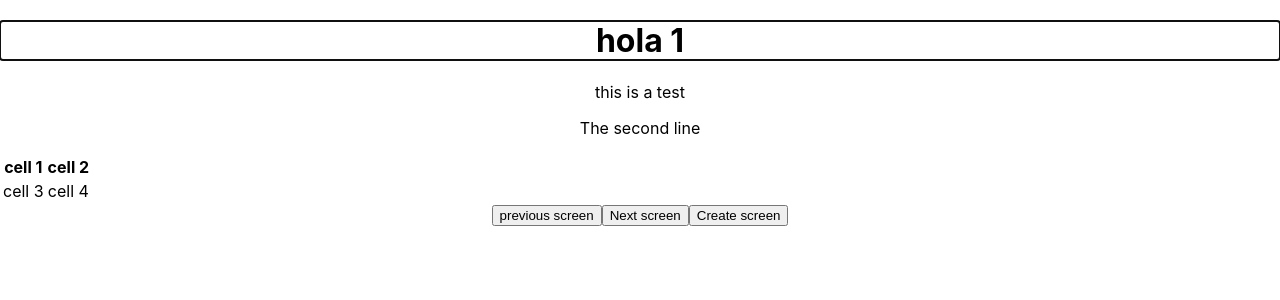
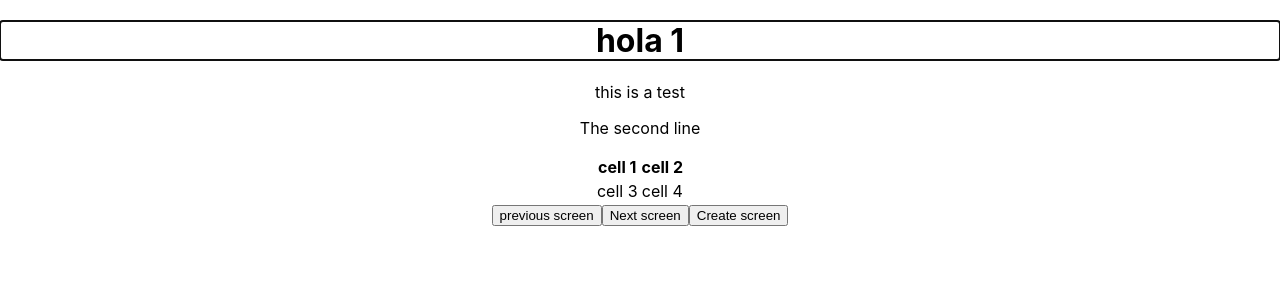
Before and after one commit to Facebook-Developer-Circle-San-Jose/Accessible-remote-board., a React (Create React App) app: page / in a window 1280 px wide. Shown: the top 300 px of the page. Built offline with nearby package versions, Linux system fonts and the light colour scheme.

Commit message:
fix new boards aren't rendered. css to center tables.

```diff
--- a/src/App.css
+++ b/src/App.css
@@ -20,3 +20,8 @@
 .App-link {
   color: #09d3ac;
 }
+
+table {
+    margin-left:auto;
+    margin-right:auto;
+}
--- a/src/App.js
+++ b/src/App.js
@@ -115,7 +115,7 @@ class EditBoard extends React.Component {
 				Enter some content
 			</label>
 			<textarea id="input-content" onChange={this.handleContentChange} defaultValue={this.state.content}/>
-			<button onClick={()=> this.props.onDone(new BoardStorage(this.state.title, this.state.content))}>Done!</button>
+			<button onClick={()=> this.props.onDone(new BoardStorage(this.state.title, textToBoardData(this.state.content)))}>Done!</button>
 			<button onClick={this.props.onCancel}>Cancel</button>
 		</div>);
 	}
```
